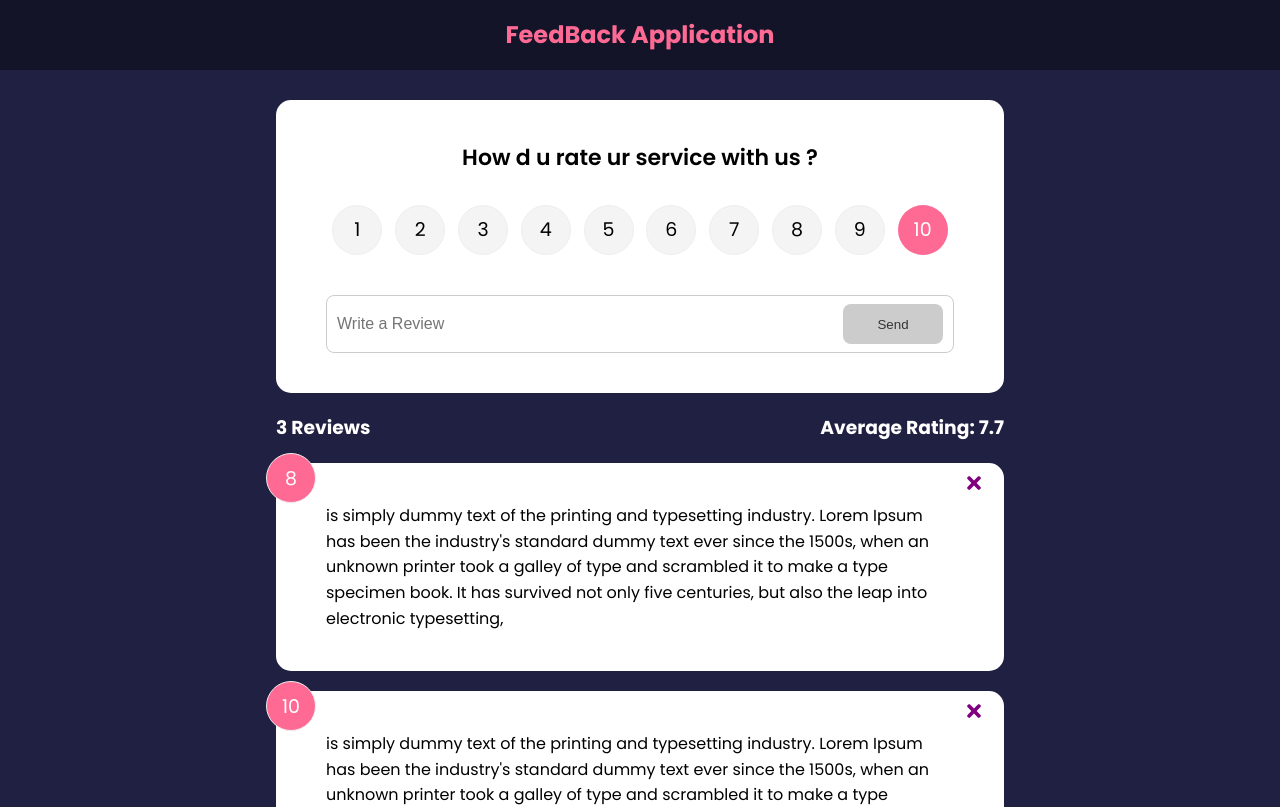
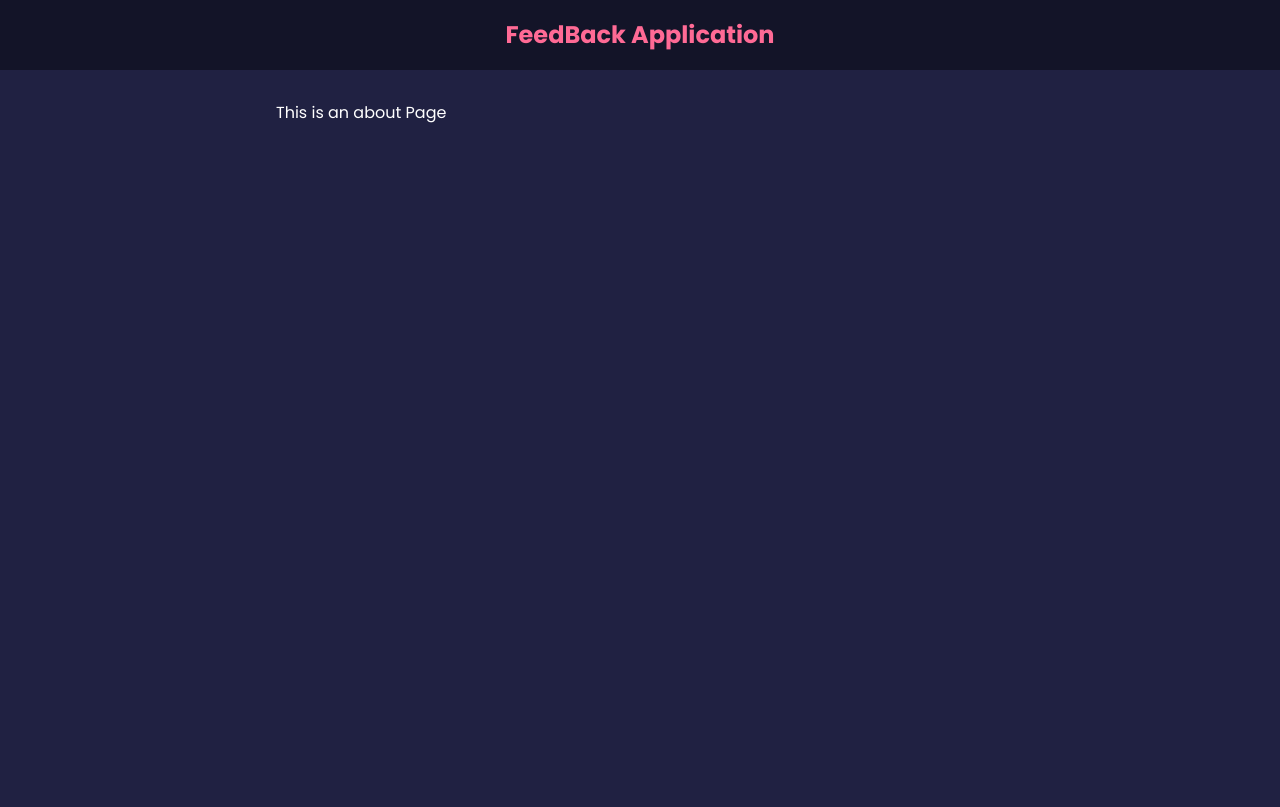
Before and after one commit to RamezTaher/React-Tuto-App, a React (Create React App) app: page /about in a window 1280 px wide. Shown: the top 807 px of the page. Built offline with nearby package versions, Linux system fonts and the light colour scheme.

Commit message:
react router dom

```diff
--- a/package.json
+++ b/package.json
@@ -10,6 +10,7 @@
     "react": "^18.2.0",
     "react-dom": "^18.2.0",
     "react-icons": "^4.4.0",
+    "react-router-dom": "^6.3.0",
     "react-scripts": "5.0.1",
     "uuid": "^8.3.2",
     "web-vitals": "^2.1.4"
--- a/src/App.js
+++ b/src/App.js
@@ -1,10 +1,13 @@
 import { v4 as uuidv4 } from "uuid"
+import { BrowserRouter as Router, Route, Routes } from "react-router-dom"
 import { useState } from "react"
 import FeedBackForm from "./components/FeedBackForm"
 import FeedBackList from "./components/FeedBackList"
 import FeedBackReviews from "./components/FeedBackReviews"
 import Header from "./components/Header"
 import FeedBack from "./data/FeedBack"
+import About from "./pages/About"
+import AboutIconLink from "./components/AboutIconLink"
 
 function App() {
   const [feedback, setFeeback] = useState(FeedBack)
@@ -20,12 +23,29 @@
   }
   return (
     <>
-      <Header />
-      <div className="container">
-        <FeedBackForm handleAdd={addFeedBack} />
-        <FeedBackReviews feedback={feedback} />
-        <FeedBackList feedback={feedback} handleDelete={deleteFeedback} />
-      </div>
+      <Router>
+        <Header />
+
+        <div className="container">
+          <Routes>
+            <Route
+              path="/"
+              element={
+                <>
+                  <FeedBackForm handleAdd={addFeedBack} />
+                  <FeedBackReviews feedback={feedback} />
+                  <FeedBackList
+                    feedback={feedback}
+                    handleDelete={deleteFeedback}
+                  />
+                  <AboutIconLink />
+                </>
+              }
+            />
+            <Route path="/about" element={<About />} />
+          </Routes>
+        </div>
+      </Router>
     </>
   )
 }
--- /dev/null
+++ b/src/components/AboutIconLink.jsx
@@ -0,0 +1,15 @@
+import React from "react"
+import { FaQuestion } from "react-icons/fa"
+import { Link } from "react-router-dom"
+
+const AboutIconLink = () => {
+  return (
+    <div className="about-link">
+      <Link to={"/about"}>
+        <FaQuestion size={30} />
+      </Link>
+    </div>
+  )
+}
+
+export default AboutIconLink
--- /dev/null
+++ b/src/pages/About.jsx
@@ -0,0 +1,7 @@
+import React from "react"
+
+const About = () => {
+  return <div>This is an about Page</div>
+}
+
+export default About
```
Also changed, not shown: 1 other file (tests, documents, lock files or other folders).
